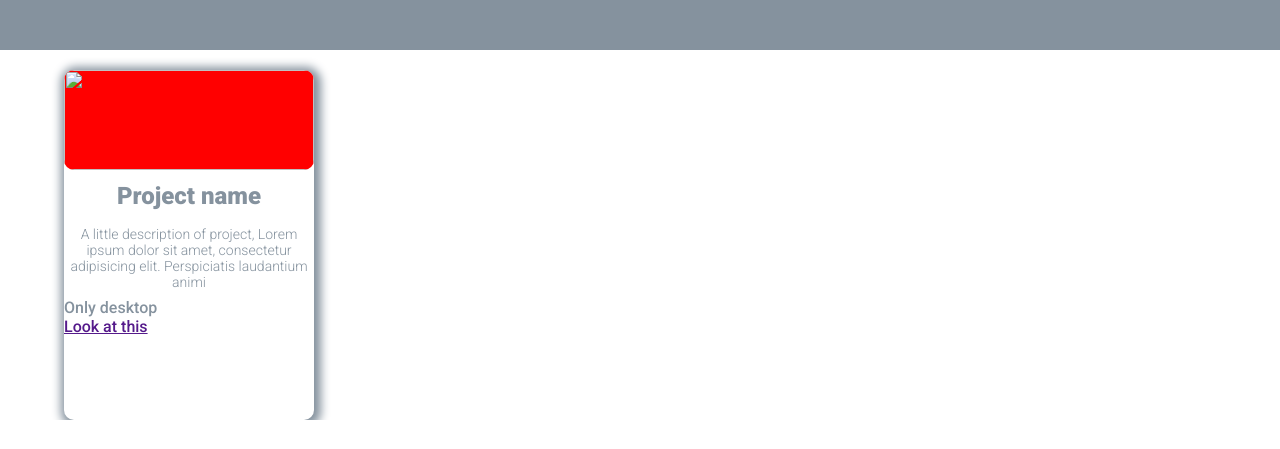
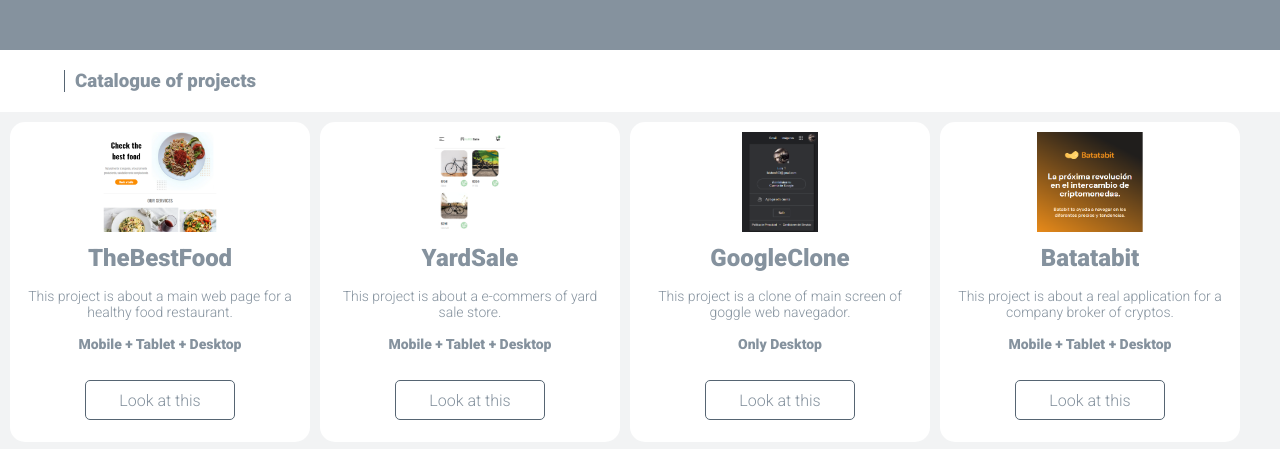
Before and after one commit to ltoro1208/personal-blog, a plain HTML site: page projects.html in a window 1280 px wide. Shown: the part 815-1264 px from the top of the page. Before the commit the page ends 1235 px from the top, so only its background shows below. Drawn offline with Linux system fonts and the light colour scheme.

Commit message:
realiced proyects slide cards

```diff
--- a/css/projects.css
+++ b/css/projects.css
@@ -14,10 +14,7 @@
     font-family: 'Roboto', sans-serif;
     color: #85929E;
 }
-body{
-    margin: 0;
-    padding: 0;
-}
+
 
 /*HEADER SECTION-------------------------------------------------------------------------*/
 header{
@@ -167,24 +164,46 @@
     }
 
 /*CATALOGUE OF PRODUCTS-------------------------------------------*/
-.catalogue-products{
-width: 90%;
-margin: 0 auto;
+.catalogue-projects-title{
+    width: 90%;
+    padding-left: 10px;
+    margin: 0 auto;
+    margin-bottom: 20px;
+    text-align: left;
+    border-left: 1px solid var(--gray-shadow);
 }
-.catalogue-products .card-container-product{
-    width: 250px;
-    height: 350px;
-    box-shadow: 2px 2px 10px 5px var(--blue-steel);
-    border-radius: 10px;
+
+.catalogue-products--slider{
+    display: flex;
+    width: 100%;
+    padding: 10px;
+    min-width: 320px;
+    overflow-x: scroll;
+    overscroll-behavior-x: contain;
+    scroll-snap-type: x mandatory;
+    gap: 10px;
+    background-color: var(--gray-font-header);
 }
-    .catalogue-products .card-container-product img{
+.catalogue-products--slider .card-container-product{
+    width: 70%;
+    min-width: 250px;
+    max-width: 300px;
+    height: 320px;
+    position: relative;
+    scroll-snap-align: center;
+    border-radius: 15px;
+    background-color: white;
+}
+    .catalogue-products--slider .card-container-product img{
         width: 100%;
         height: 100px;
-        background-color: red;
-        border-radius: 10px;
+        margin-top: 10px;
+        border-top-left-radius: 10px;
+        border-top-right-radius: 10px;
+        object-fit: contain;
 
     }
-    .catalogue-products .card-container-product h3{
+    .catalogue-products--slider .card-container-product h3{
         width: 100%;
         height: auto;
         font-size: var(--lg);
@@ -192,11 +211,33 @@
         padding: 8px 0;
         text-align: center;
     }
-    .catalogue-products .card-container-product p:first-of-type{
-        width: 100%;
+    .catalogue-products--slider .card-container-product p:first-of-type{
+        width: 90%;
         height: auto;
+        margin: 0 auto;
         font-size: var(--sm);
         font-weight: 300;
         padding: 8px 0;
         text-align: center;
     }
+    .catalogue-products--slider .card-container-product p:last-of-type{
+        width: 100%;
+        height: auto;
+        font-size: var(--sm);
+        font-weight: 700;
+        padding: 8px 0;
+        text-align: center;
+    }
+    .catalogue-products--slider .card-container-product a{
+        display: block;
+        width: 150px;
+        height: 40px;
+        margin: 20px auto;
+        padding-top: 10px;
+        border: 1px solid var(--gray-shadow);
+        text-align: center;
+        text-decoration: none;
+        border-radius: 5px;
+        color: var(--blue-steel);
+        font-weight: 300;
+    }
--- a/projects.html
+++ b/projects.html
@@ -16,7 +16,7 @@
     <header>
         <section class="header-icons-container">
             <div class="icons">
-                <a class="wp" href="https://wa.me/573113625427?text=Hola,%20estuve%20mirando%20tu%20blog."></a>
+                <a class="wp" href="https://wa.me/573113625427?text=Hello,I'm%20looking%20your%20blog."></a>
                 <a class="tw" href="https://twitter.com/luistoro892"></a>
                 <a class="ig" href="https://www.instagram.com/luist892/"></a>
                 <a class="fb" href="https://www.facebook.com/profile.php?id=100003636411601"></a>
@@ -50,14 +50,48 @@
                 </div>
             </section>
         </div>
-        <section class="catalogue-products">
-            <div class="card-container-product">
-                <img src="" alt="">
-                <h3>Project name</h3>
-                <p>A little description of project, Lorem ipsum dolor sit amet, consectetur adipisicing elit. Perspiciatis laudantium animi</p>
-                <p>Only desktop</p>
-                <a href="">Look at this</a>
-            </div>
+
+        <section class="catalogue-projects-title">
+            <h3>Catalogue of projects</h3>
+        </section>
+
+        <section class="catalogue-products--slider">
+            <article class="card-container-product">
+                <div class="project-info">
+                    <img src="./assets/project1.png" alt="">
+                    <h3>TheBestFood</h3>
+                    <p>This project is about a main web page for a healthy food restaurant.</p>
+                    <p>Mobile + Tablet + Desktop</p>
+                    <a href="">Look at this</a>
+                </div>
+            </article>
+            <article class="card-container-product">
+                <div class="project-info">
+                    <img src="./assets/project2.png" alt="">
+                    <h3>YardSale</h3>
+                    <p>This project is about a e-commers of yard sale store.</p>
+                    <p>Mobile + Tablet + Desktop</p>
+                    <a href="">Look at this</a>
+                </div>
+            </article>
+            <article class="card-container-product">
+                <div class="project-info">
+                    <img src="./assets/project3.png" alt="">
+                    <h3>GoogleClone</h3>
+                    <p>This project is a clone of main screen of goggle web navegador.</p>
+                    <p>Only Desktop</p>
+                    <a href="">Look at this</a>
+                </div>
+            </article>
+            <article class="card-container-product">
+                <div class="project-info">
+                    <img src="./assets/project4.png" alt="">
+                    <h3>Batatabit</h3>
+                    <p>This project is about a real application for a company broker of cryptos.</p>
+                    <p>Mobile + Tablet + Desktop</p>
+                    <a href="">Look at this</a>
+                </div>
+            </article>
         </section>
     </main>
 </body>
```
